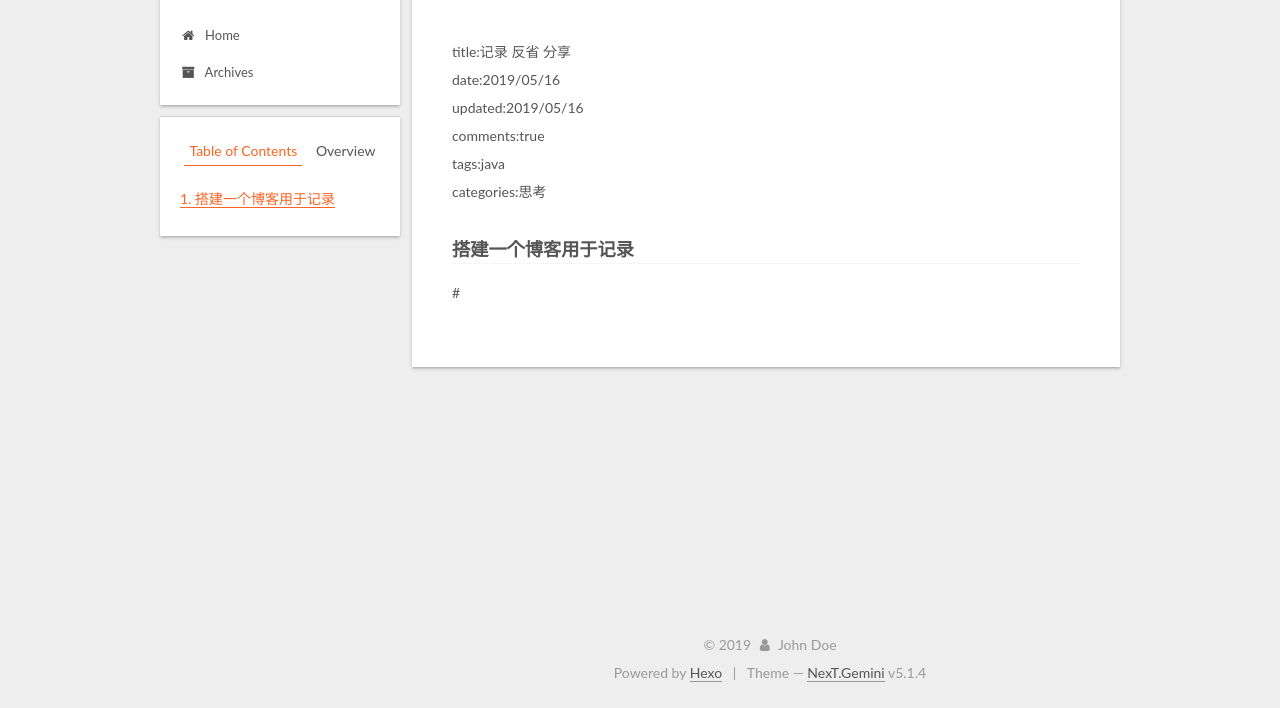
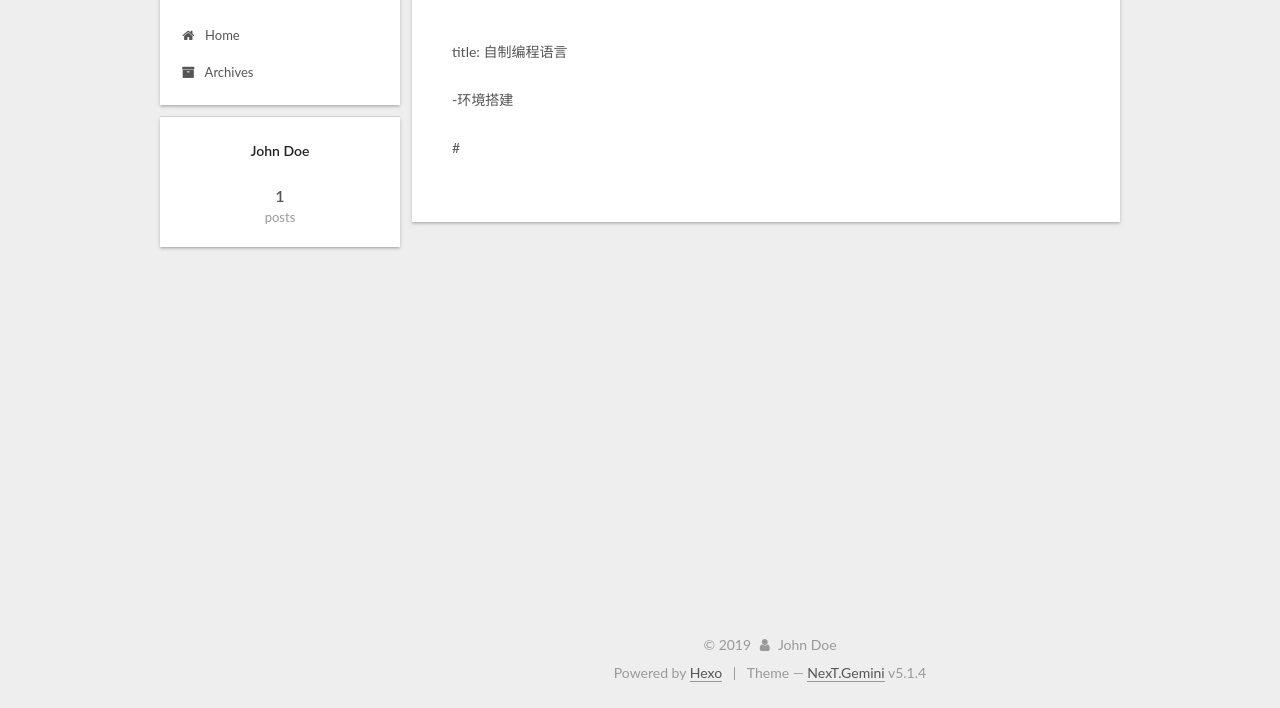
Before and after one commit to yellowUmbrellaTM/yellowUmbrellaTM.github.io, a plain HTML site: page 2019/05/16/hello-world/index.html in a window 1280 px wide. Shown: the part 92-800 px from the top of the page. Drawn offline with Linux system fonts and the light colour scheme.

Commit message:
Site updated: 2019-05-16 18:05:06

```diff
--- a/2019/05/16/hello-world/index.html
+++ b/2019/05/16/hello-world/index.html
@@ -79,17 +79,17 @@
 
 
 
-<meta name="description" content="title:记录 反省 分享date:2019/05/16updated:2019/05/16comments:truetags:javacategories:思考 搭建一个博客用于记录#">
+<meta name="description" content="title:   自制编程语言 -环境搭建 #">
 <meta property="og:type" content="article">
 <meta property="og:title" content="Hexo">
 <meta property="og:url" content="http://yoursite.com/2019/05/16/hello-world/index.html">
 <meta property="og:site_name" content="Hexo">
-<meta property="og:description" content="title:记录 反省 分享date:2019/05/16updated:2019/05/16comments:truetags:javacategories:思考 搭建一个博客用于记录#">
+<meta property="og:description" content="title:   自制编程语言 -环境搭建 #">
 <meta property="og:locale" content="default">
-<meta property="og:updated_time" content="2019-05-16T09:57:19.989Z">
+<meta property="og:updated_time" content="2019-05-16T10:04:17.634Z">
 <meta name="twitter:card" content="summary">
 <meta name="twitter:title" content="Hexo">
-<meta name="twitter:description" content="title:记录 反省 分享date:2019/05/16updated:2019/05/16comments:truetags:javacategories:思考 搭建一个博客用于记录#">
+<meta name="twitter:description" content="title:   自制编程语言 -环境搭建 #">
 
 
 
@@ -299,8 +299,9 @@
 
 
 
-        <p>title:记录 反省 分享<br>date:2019/05/16<br>updated:2019/05/16<br>comments:true<br>tags:java<br>categories:思考</p>
-<h3 id="搭建一个博客用于记录"><a href="#搭建一个博客用于记录" class="headerlink" title="搭建一个博客用于记录"></a>搭建一个博客用于记录</h3><p># </p>
+        <p>title:   自制编程语言</p>
+<p>-环境搭建</p>
+<p># </p>
 
 
     </div>
@@ -369,17 +370,8 @@
 
 
 
-        <ul class="sidebar-nav motion-element">
-          <li class="sidebar-nav-toc sidebar-nav-active" data-target="post-toc-wrap">
-            Table of Contents
-          </li>
-          <li class="sidebar-nav-overview" data-target="site-overview-wrap">
-            Overview
-          </li>
-        </ul>
 
-
-      <section class="site-overview-wrap sidebar-panel">
+      <section class="site-overview-wrap sidebar-panel sidebar-panel-active">
         <div class="site-overview">
           <div class="site-author motion-element" itemprop="author" itemscope itemtype="http://schema.org/Person">
 
@@ -421,22 +413,6 @@
         </div>
       </section>
 
-
-      <!--noindex-->
-        <section class="post-toc-wrap motion-element sidebar-panel sidebar-panel-active">
-          <div class="post-toc">
-
-
-
-
-
-
-              <div class="post-toc-content"><ol class="nav"><li class="nav-item nav-level-3"><a class="nav-link" href="#搭建一个博客用于记录"><span class="nav-number">1.</span> <span class="nav-text">搭建一个博客用于记录</span></a></li></ol></div>
-
-
-          </div>
-        </section>
-      <!--/noindex-->
 
 
 
--- a/css/main.css
+++ b/css/main.css
@@ -1823,7 +1823,7 @@ pre .javascript .function {
   width: 4px;
   height: 4px;
   border-radius: 50%;
-  background: #69a7ff;
+  background: #c8a258;
 }
 .links-of-blogroll {
   font-size: 13px;
```
Also changed, not shown: index.html (+3 -2 lines).
